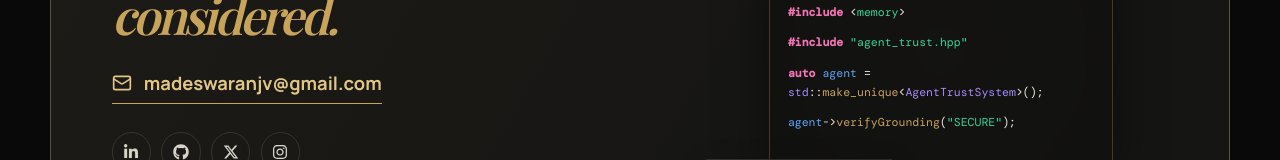
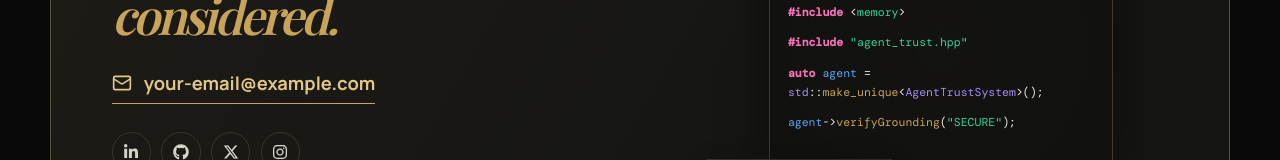
Before and after one commit to Madeswaranjv/portfolio, a React (Vite) app: page / in a window 1280 px wide. Shown: the part 4958-5118 px from the top of the page. Built offline with nearby package versions, Linux system fonts and the light colour scheme; no server answers; a web font is replaced by a local one.

Commit message:
Changed the URL

```diff
--- a/src/main.jsx
+++ b/src/main.jsx
@@ -46,7 +46,8 @@ import { useEffect, useMemo, useRef, useState } from 'react'
 import { createRoot } from 'react-dom/client'
 import './styles.css'
 
-const email = 'madeswaranjv@gmail.com'
+const API_URL = import.meta.env.VITE_API_URL || import.meta.env.VITE_API_BASE_URL || ''
+const email = import.meta.env.VITE_CONTACT_EMAIL || 'madeswaranjv@gmail.com'
 
 const socials = [
   { label: 'LinkedIn', icon: FaLinkedinIn, href: 'https://www.linkedin.com/in/madeswaran-j-v-4909b8325' },
```
Also changed, not shown: 1 other file (tests, documents, lock files or other folders).
